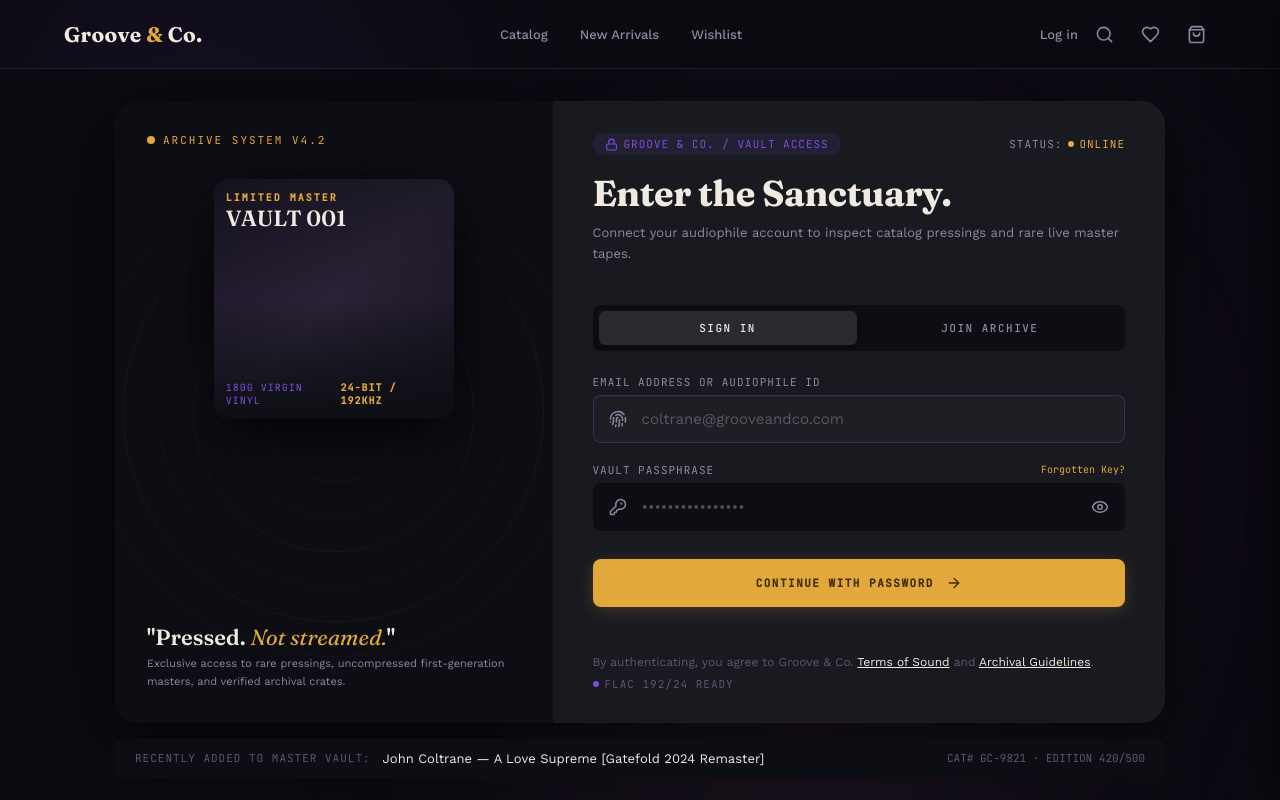
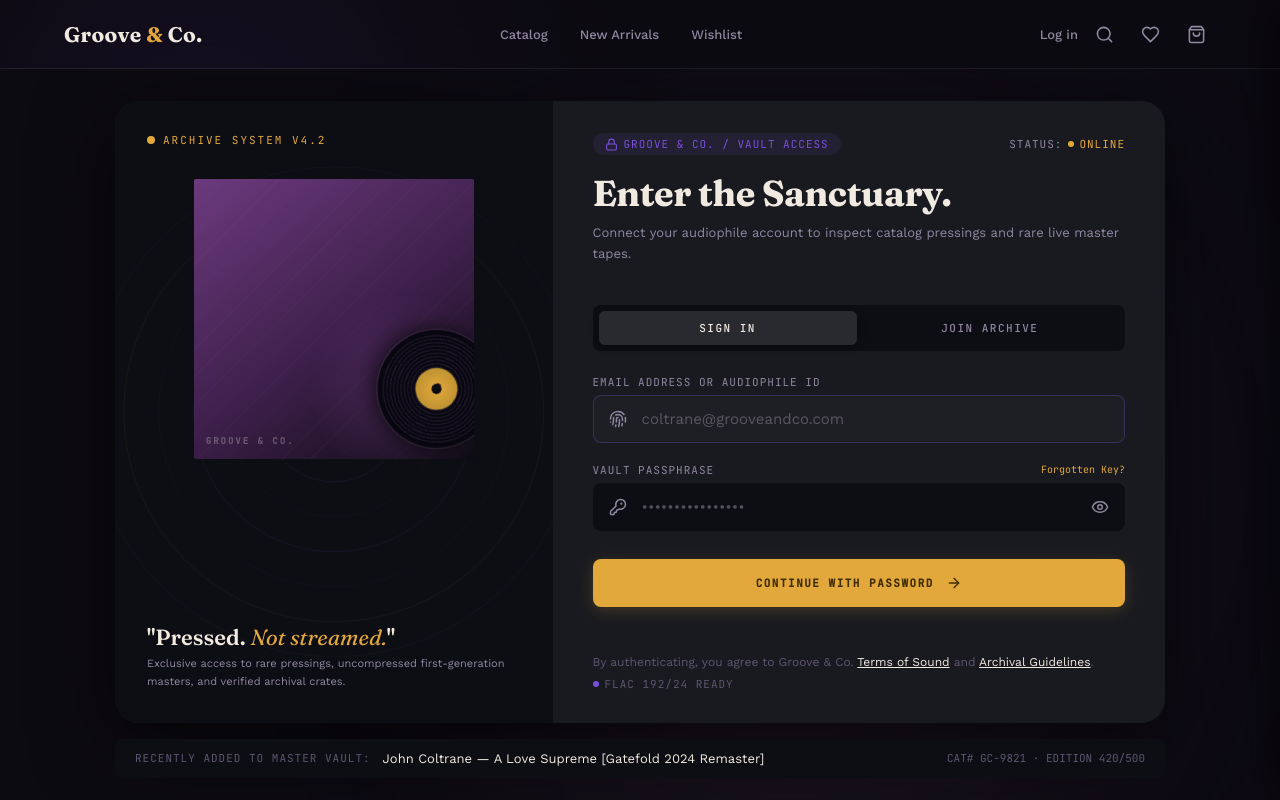
Before and after one commit to kenpachi002/ECommerceAlbum, a React (Vite) app: page /login in a window 1280 px wide. Shown: the top 800 px of the page. Built offline with nearby package versions, Linux system fonts and the light colour scheme.

Commit message:
fix: integrate iTunes album fetching and update Auth page vinyl UI

```diff
--- a/src/pages/AuthPage.jsx
+++ b/src/pages/AuthPage.jsx
@@ -2,6 +2,7 @@ import React, { useState } from "react";
 import { Link, useNavigate, useLocation, useSearchParams } from "react-router-dom";
 import { Eye, EyeOff, ArrowRight, CheckCircle, Fingerprint, KeyRound, Mail, Lock, User } from "lucide-react";
 import { useAuth } from "../features/auth/AuthContext";
+import { RecordArt } from "../components/catalog/RecordArt";
 
 export default function AuthPage() {
   const { login, register, forgotPassword, resetPassword } = useAuth();
@@ -94,30 +95,8 @@ export default function AuthPage() {
           </div>
 
           {/* Vinyl + Sleeve art */}
-          <div className="stitch-auth__vinyl-art">
-            {/* Vinyl disc */}
-            <div className="stitch-auth__disc">
-              <div className="stitch-auth__disc-inner">
-                <div className="stitch-auth__disc-grooves" />
-                <div className="stitch-auth__disc-label">
-                  <span className="stitch-auth__disc-brand">Groove & Co</span>
-                  <div className="stitch-auth__disc-hole" />
-                  <span className="stitch-auth__disc-rpm">33⅓ RPM</span>
-                </div>
-              </div>
-            </div>
-            {/* Album cover */}
-            <div className="stitch-auth__cover">
-              <div className="stitch-auth__cover-overlay" />
-              <div className="stitch-auth__cover-top">
-                <span className="stitch-auth__cover-badge">LIMITED MASTER</span>
-                <span className="stitch-auth__cover-title">VAULT 001</span>
-              </div>
-              <div className="stitch-auth__cover-bottom">
-                <span>180G VIRGIN VINYL</span>
-                <span className="stitch-auth__cover-quality">24-BIT / 192KHZ</span>
-              </div>
-            </div>
+          <div className="stitch-auth__vinyl-art" style={{ display: 'flex', justifyContent: 'center', alignItems: 'center' }}>
+            <RecordArt palette={7} spinning={true} size="280px" />
           </div>
 
           {/* Bottom tagline */}
--- a/src/pages/ProductPage.jsx
+++ b/src/pages/ProductPage.jsx
@@ -9,6 +9,11 @@ import { RelatedAlbums } from "../components/product/RelatedAlbums";
 import { SkeletonGrid } from "../components/ui/SkeletonCard";
 
 const FORMAT_PRICES = { Vinyl: 0, CD: -4, Cassette: -2, Digital: -10 };
+
+const deterministicPrice = (seed, min, max) => {
+  const hash = Math.abs((seed * 2654435761) >>> 0);
+  return min + (hash % (max - min + 1));
+};
 
 export default function ProductPage({ onAdd, wishlist }) {
   const { productId } = useParams();
@@ -34,6 +39,43 @@ export default function ProductPage({ onAdd, wishlist }) {
       })
       .catch(() => {
         if (!cancelled) {
+          if (productId.startsWith("IT-")) {
+            const itunesId = parseInt(productId.replace("IT-", ""), 10);
+            fetch(`https://itunes.apple.com/lookup?id=${itunesId}&entity=album`)
+              .then(res => res.json())
+              .then(data => {
+                if (!cancelled) {
+                  if (data.results && data.results.length > 0) {
+                    const r = data.results[0];
+                    const artworkUrl = r.artworkUrl100?.replace("100x100bb", "600x600bb") || null;
+                    const year = r.releaseDate ? new Date(r.releaseDate).getFullYear() : null;
+                    const priceCents = deterministicPrice(itunesId, 2200, 4200);
+                    const mockProduct = {
+                      id: productId,
+                      title: r.collectionName,
+                      artist: r.artistName,
+                      genre: r.primaryGenreName || "Other",
+                      format: "Vinyl",
+                      year,
+                      price: priceCents / 100,
+                      palette: Math.abs(itunesId) % 12,
+                      artworkUrl,
+                      itunes_id: itunesId,
+                      description: `${r.collectionName} by ${r.artistName}. ${r.primaryGenreName || "Music"}, ${year}.`,
+                      variants: [{ format: "Vinyl", price: priceCents / 100, inStock: true, variantId: `${productId}-v1` }]
+                    };
+                    setProduct(mockProduct);
+                    setSelectedFormat("Vinyl");
+                  }
+                  setLoading(false);
+                }
+              })
+              .catch(() => {
+                if (!cancelled) setLoading(false);
+              });
+            return;
+          }
+
           // Fallback: find in mock data and synthesize variants
           const mock = PRODUCTS.find((p) => p.id === productId);
           if (mock) {
```
